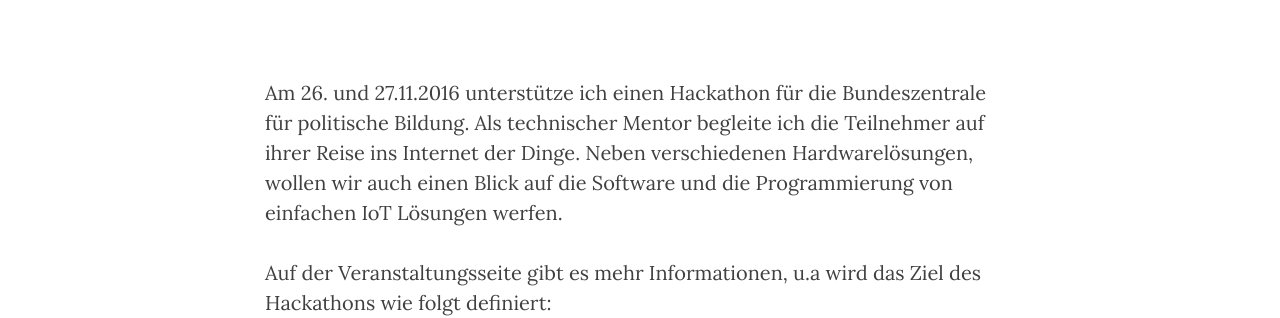
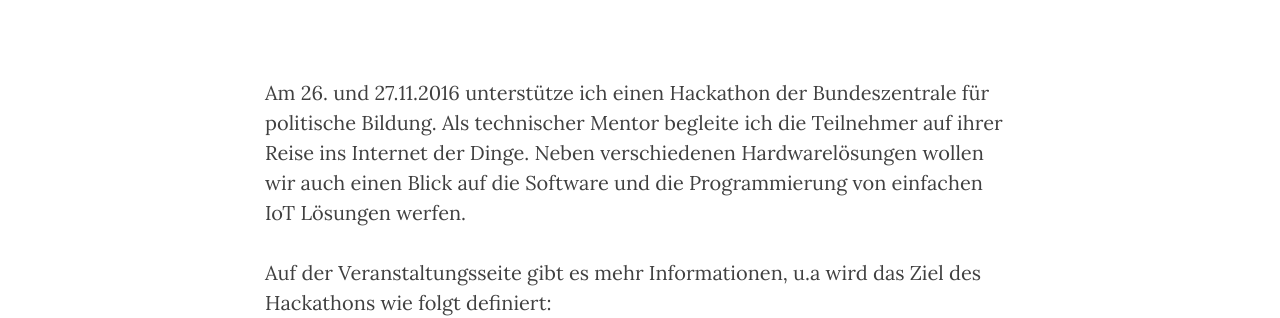
Before and after one commit to renebohne/renebohne.github.io, a Jekyll site: the page built from _posts/2016-10-19-IoTWorkshopBPB.markdown, in a window 1280 px wide. Shown: the part 511-829 px from the top of the page. Built offline with Jekyll 4.4.1, drawn with Linux system fonts in a browser that asks for light colours; nearby versions of some CDN libraries.

Commit message:
minor changes

```diff
--- a/_posts/2016-10-19-IoTWorkshopBPB.markdown
+++ b/_posts/2016-10-19-IoTWorkshopBPB.markdown
@@ -8,7 +8,7 @@
 tags: event hackathon Berlin
 ---
 
-Am 26. und 27.11.2016 unterstütze ich einen Hackathon für die Bundeszentrale für politische Bildung. Als technischer Mentor begleite ich die Teilnehmer auf ihrer Reise ins Internet der Dinge. Neben verschiedenen Hardwarelösungen, wollen wir auch einen Blick auf die Software und die Programmierung von einfachen IoT Lösungen werfen.
+Am 26. und 27.11.2016 unterstütze ich einen Hackathon der Bundeszentrale für politische Bildung. Als technischer Mentor begleite ich die Teilnehmer auf ihrer Reise ins Internet der Dinge. Neben verschiedenen Hardwarelösungen wollen wir auch einen Blick auf die Software und die Programmierung von einfachen IoT Lösungen werfen.
 
 Auf der Veranstaltungsseite gibt es mehr Informationen, u.a wird das Ziel des Hackathons wie folgt definiert:
 
```
